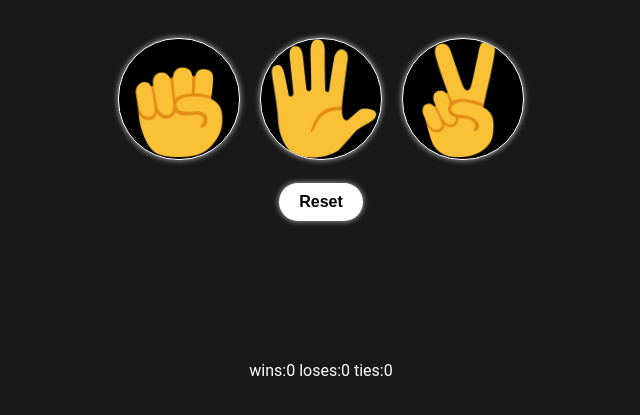
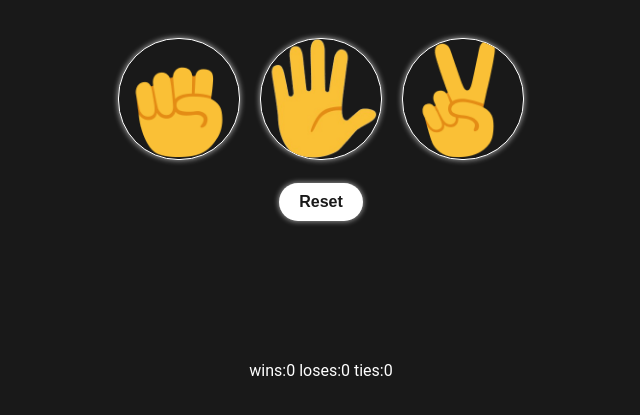
Before and after one commit to nithin1018/webdev, a plain HTML site: page index.html in a window 1280 px wide. Shown: the part 233-648 px from the top of the page, without its empty margins (319-959 px from the left). Drawn offline with Linux system fonts and the light colour scheme.

Commit message:
commit message

```diff
--- a/cssfiles/rock-paper-scisssors.css
+++ b/cssfiles/rock-paper-scisssors.css
@@ -36,7 +36,7 @@ img{
   height: 120px;
   padding: 0;
   width: 120px;
-  background-color: black;
+  background-color: rgb(25, 25, 25);
   border: 1px solid white;
   border-radius: 60px;
 }
@@ -50,7 +50,7 @@ img{
 
 .reset-button{
     background-color: rgb(255, 255, 255);
-    color: rgb(0, 0, 0);
+    color: rgb(25, 25, 25);
     padding: 10px 20px;
     border-radius: 20px;
     cursor: pointer;
```
